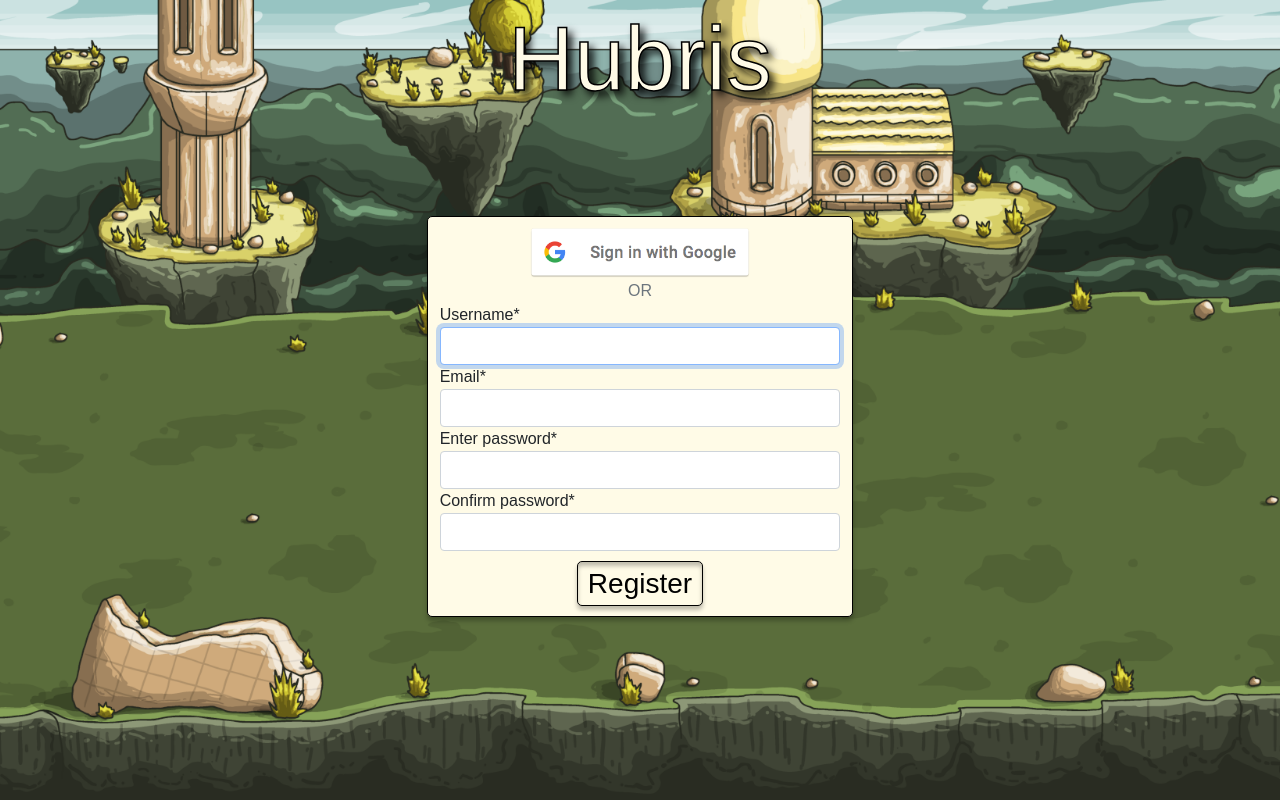
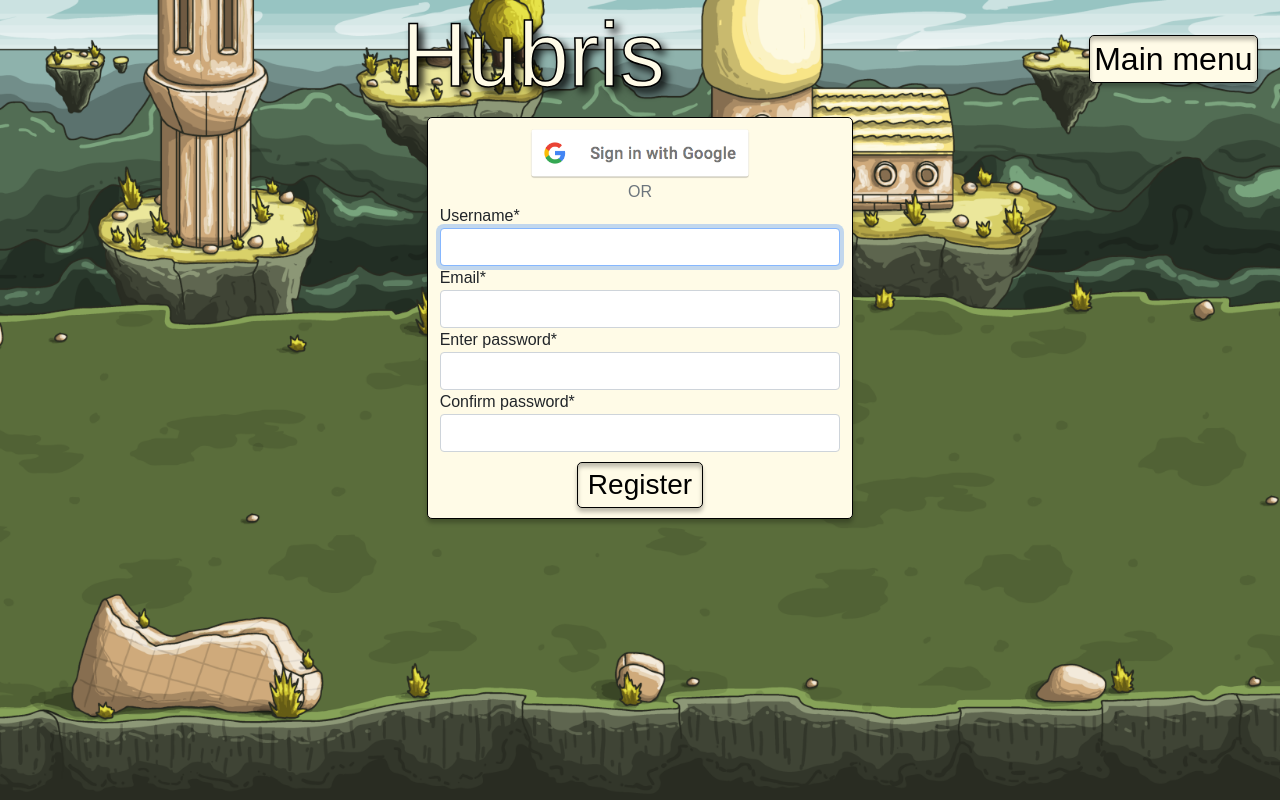
Before and after one commit to JorisPaarde/Hubris, a Django app: page /register/ in a window 1280 px wide. Run offline with Django 3.2, Linux system fonts and the light colour scheme; some libraries are stand-ins or nearby versions; some web fonts are replaced.

Commit message:
Added header and dynamic background

```diff
--- a/home/templates/home/index.html
+++ b/home/templates/home/index.html
@@ -2,9 +2,11 @@
 
 {% load static %}
 
+{% block body_background %}class="menu-bg"{% endblock %}
+
 {% block content %}
 
-<div class="container-fluid menu-bg">
+<div class="container-fluid">
     <div class="row">
         <div class="col-12">
             <h1 class="mt-1 text-center title">Hubris</h1>
@@ -20,7 +22,7 @@
                 <a class="button text-center" href="{% url 'home:register' %}"><h2 class="m-1">Register</h2></a>
             {% endif %}
             <a class="button text-center" href=""><h2 class="m-1">Full version</h2></a>
-            <a class="button text-center" href=""><h2 class="m-1">How to play</h2></a>
+            <a class="button text-center" href="{% url 'home:how-to-play' %}"><h2 class="m-1">How to play</h2></a>
             <a class="button text-center" href=""><h2 class="m-1">Leaderboard</h2></a>
         </div>
     </div>
--- a/home/templates/register/register.html
+++ b/home/templates/register/register.html
@@ -1,18 +1,18 @@
 {% extends "base.html" %}
-
-{% block content %}
 
 {% load crispy_forms_tags %}
 {% load socialaccount %}
 {% load static %}
 
-<div class="container-fluid menu-bg">
+{% block header %}
+    {% include "../includes/header.html" %}
+{% endblock %}
+
+{% block body_background %}class="menu-bg"{% endblock %}
+
+{% block content %}
+<div class="container-fluid">
     <div class="row">
-        <div class="col-12">
-            <h1 class="mt-1 text-center title">Hubris</h1>
-        </div>
-    </div>
-    <div class="row h-75 d-flex align-items-center">
         <div class="col-11 col-md-6 offset-md-3 col-lg-4 offset-lg-4 menu-banner">
             <div class="signin mt-2 text-center">
                 <a href="{% provider_login_url 'google' %}" class="text-dark"><img alt="google sign-in"
--- a/home/urls.py
+++ b/home/urls.py
@@ -9,6 +9,7 @@ urlpatterns = [
   path("register/", views.register_request, name="register"),
   path("login/", views.login_request, name="login"),
   path("logout/", views.logout_request, name="logout"),
+  path("how-to-play/", views.how_to_play, name="how-to-play"),
 ]
 
 if settings.DEBUG:
--- a/home/views.py
+++ b/home/views.py
@@ -11,10 +11,17 @@ def main_menu(request):
 
     return render(request, 'home/index.html')
 
+
+def how_to_play(request):
+    """view to return how to play page"""
+
+    return render(request, 'how-to-play/how-to-play.html')
+
 # https://www.ordinarycoders.com/blog/article/django-allauth
 
 
 def register_request(request):
+    """view to return register page"""
     if request.method == "POST":
         form = NewUserForm(request.POST)
         if form.is_valid():
@@ -40,6 +47,7 @@ def register_request(request):
 
 
 def login_request(request):
+    """view to return login page"""
     if request.method == "POST":
         form = AuthenticationForm(request, data=request.POST)
         if form.is_valid():
@@ -65,6 +73,7 @@ def login_request(request):
 
 
 def logout_request(request):
+    """view to log out to main_page"""
     logout(request)
     messages.info(request, "You have successfully logged out.")
     return redirect("home:main_menu")
--- a/templates/base.html
+++ b/templates/base.html
@@ -27,9 +27,10 @@
     <title>Hubris</title>
 </head>
 
-<body>
+<body {% block body_background %}{% endblock %}>
+    {% block header %}
+    {% endblock %}
     {% block content %}
     {% endblock %}
 </body>
-
 </html>
--- /dev/null
+++ b/templates/includes/header.html
@@ -0,0 +1,18 @@
+<header>
+    <div class="container-fluid">
+        <div class="row d-flex align-items-center">
+            <div class="col-6 col-sm-6 col-md-8 col-xl-10">
+                <h1 class="title text-center">Hubris</h1>
+            </div>
+            <div class="col-6 col-sm-6 col-md-4 col-xl-2">
+                <div class="row">
+                    <div class="d-grid gap-2 col-12">
+                        <a class="button text-center" href="{% url 'home:main_menu' %}">
+                            <h2 class="m-1">Main menu</h2>
+                        </a>
+                    </div>
+                </div>
+            </div>
+        </div>
+    </div>
+</header>
```
Also changed, not shown: home/templates/how-to-play/how-to-play.html (added, +14 -0 lines), home/templates/login/login.html (+9 -7 lines), db.sqlite3.
